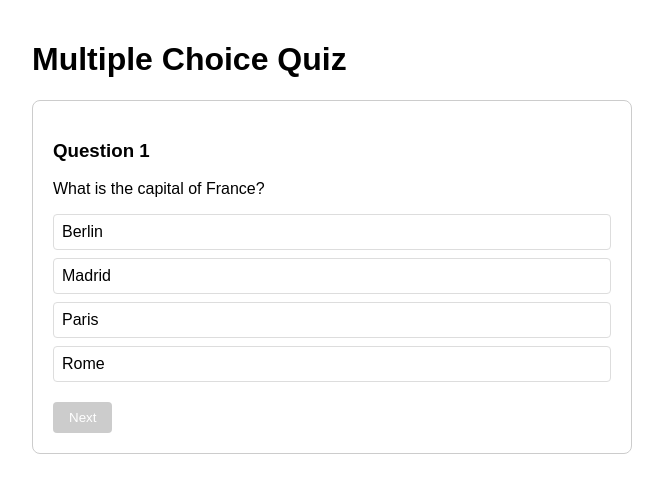
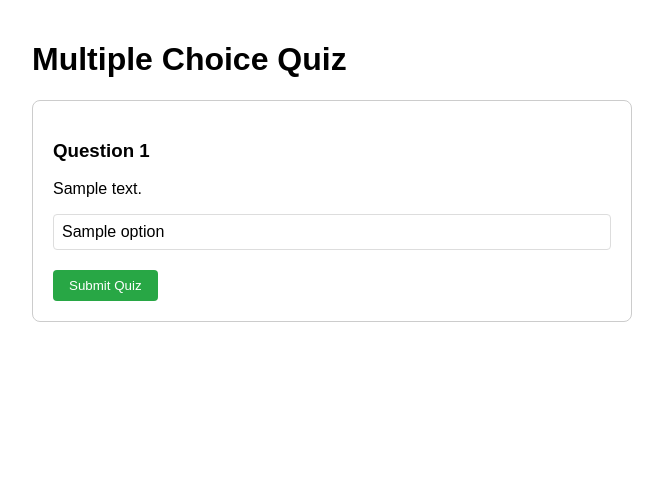
Before and after one commit to Fabshkiee/Cin-ergy-PolliTeko, a Flask app: template templates/pretest.html in a window 1280 px wide. Shown: the top 493 px of the page, without its empty margins (308-971 px from the left). Run offline with Flask 3, Linux system fonts and the light colour scheme; the template is opened without the code that fills it: most values are stand-ins (such as "Sample title", 1, 10 or a date in 2020).

Commit message:
Fix Match choices

```diff
--- a/app.py
+++ b/app.py
@@ -2,7 +2,7 @@ from flask import Flask, render_template, request, redirect, url_for, session, B
 import gspread
 import os
 from google.oauth2.service_account import Credentials
-from candidatesAdd import getAllOptions, quizCard, candidatesBP
+
 
 
 
@@ -15,8 +15,9 @@ client = gspread.authorize(creds)
 sheet_id = "15P43fHag6Va8upWyhvUJwV0ECbtU4zeMsFp5DiPUXzM"
 workbook = client.open_by_key(sheet_id)
 sheet = workbook.worksheet("Sheet1")
+sheet2 = workbook.worksheet("pillars")
 
-app.register_blueprint(candidatesBP)
+
 
 @app.route('/')
 def home():
@@ -36,7 +37,7 @@ def login():
             if row[0] == user_id and row[1] == password:
                 session['user_id'] = user_id
                 return redirect('/dashboard')
-    return render_template('index.html', error="ID/Password is not found")
+    return render_template('index.html', error="User ID not found")
 
 
 @app.route('/dashboard')
@@ -47,5 +48,30 @@ def dashboard():
 
 
 
+
+@app.route('/quiz')
+def quiz():
+    try:
+        # Get ALL non-empty cells in Column A
+        column_a = sheet2.col_values(1)  # Gets all values in Column A
+        options = [value.strip() for value in column_a if value.strip()]
+
+        questions = [{
+            'id': 1,
+            'text': 'What is the capital of France?',
+            'options': options  # Now contains all non-empty A column values
+        }]
+
+        return render_template('pretest.html', questions=questions)
+
+    except Exception as e:
+        return f"Error loading quiz: {str(e)}", 500
+
+@app.route('/save-results', methods=['POST'])
+def save_results():
+    data = request.json
+    print("User selected:", data['answers'])
+    return jsonify({"status": "success"})
+
 if __name__ == '__main__':
         app.run(host="0.0.0.0", port=int(os.environ.get("PORT", 5000)))
--- a/candidatesAdd.py
+++ b/candidatesAdd.py
@@ -22,6 +22,7 @@ def getAllOptions():
 
 @candidatesBP.route('/quiz')
 def quizCard():
+    render_templates("pretest.html")
     options = getAllOptions()
 
     questions = [
--- a/templates/landingpage.html
+++ b/templates/landingpage.html
@@ -13,7 +13,7 @@
         <nav class="navbar">
             <ul>
                 <li><a id="home" class="logo" href="#home">LOGO</a></li>
-                <li><a>Deliberation</a></li>
+                <li><a href="/quiz">Deliberation</a></li>
                 <li><a>Candidates</a></li>
                 <li><a>About</a></li>
             </ul>
--- a/templates/pretest.html
+++ b/templates/pretest.html
@@ -71,83 +71,36 @@
 <body>
     <h1>Multiple Choice Quiz</h1>
 
-    <div id="card1" class="card active">
-        <h3>Question 1</h3>
-        <p>What is the capital of France?</p>
+    {% for question in questions %}
+    <div id="card{{ question.id }}" class="card {% if question.id == 1 %}active{% endif %}">
+        <h3>Question {{ question.id }}</h3>
+        <p>{{ question.text }}</p>
         <div class="options">
-            <div class="option" onclick="selectOption(this, 1)">Berlin</div>
-            <div class="option" onclick="selectOption(this, 1)">Madrid</div>
-            <div class="option" onclick="selectOption(this, 1)">Paris</div>
-            <div class="option" onclick="selectOption(this, 1)">Rome</div>
+            {% for option in question.options %}
+            <div class="option" onclick="selectOption(this, {{ question.id }})" data-value="{{ option }}">
+                {{ option }}
+            </div>
+            {% endfor %}
         </div>
         <div class="button-container">
-            <button id="next1" onclick="nextQuestion(1)" disabled>Next</button>
+            {% if question.id > 1 %}
+            <button class="back" onclick="prevQuestion({{ question.id }})">Back</button>
+            {% else %}
+            <div></div> <!-- Spacer -->
+            {% endif %}
+
+            {% if question.id < questions|length %}
+            <button id="next{{ question.id }}" onclick="nextQuestion({{ question.id }})" disabled>Next</button>
+            {% else %}
+            <button id="next{{ question.id }}" class="submit" onclick="submitQuiz()" disabled>Submit Quiz</button>
+            {% endif %}
         </div>
     </div>
-
-    <div id="card2" class="card">
-        <h3>Question 2</h3>
-        <p>Which planet is known as the Red Planet?</p>
-        <div class="options">
-            <div class="option" onclick="selectOption(this, 2)">Venus</div>
-            <div class="option" onclick="selectOption(this, 2)">Mars</div>
-            <div class="option" onclick="selectOption(this, 2)">Jupiter</div>
-            <div class="option" onclick="selectOption(this, 2)">Saturn</div>
-        </div>
-        <div class="button-container">
-            <button class="back" onclick="prevQuestion(2)">Back</button>
-            <button id="next2" onclick="nextQuestion(2)" disabled>Next</button>
-        </div>
-    </div>
-
-    <div id="card3" class="card">
-        <h3>Question 3</h3>
-        <p>What is the largest mammal?</p>
-        <div class="options">
-            <div class="option" onclick="selectOption(this, 3)">Elephant</div>
-            <div class="option" onclick="selectOption(this, 3)">Blue Whale</div>
-            <div class="option" onclick="selectOption(this, 3)">Giraffe</div>
-            <div class="option" onclick="selectOption(this, 3)">Polar Bear</div>
-        </div>
-        <div class="button-container">
-            <button class="back" onclick="prevQuestion(3)">Back</button>
-            <button id="next3" onclick="nextQuestion(3)" disabled>Next</button>
-        </div>
-    </div>
-
-    <div id="card4" class="card">
-        <h3>Question 4</h3>
-        <p>Which language is primarily used for web development?</p>
-        <div class="options">
-            <div class="option" onclick="selectOption(this, 4)">Java</div>
-            <div class="option" onclick="selectOption(this, 4)">Python</div>
-            <div class="option" onclick="selectOption(this, 4)">JavaScript</div>
-            <div class="option" onclick="selectOption(this, 4)">C++</div>
-        </div>
-        <div class="button-container">
-            <button class="back" onclick="prevQuestion(4)">Back</button>
-            <button id="next4" onclick="nextQuestion(4)" disabled>Next</button>
-        </div>
-    </div>
-
-    <div id="card5" class="card">
-        <h3>Question 5</h3>
-        <p>Who painted the Mona Lisa?</p>
-        <div class="options">
-            <div class="option" onclick="selectOption(this, 5)">Vincent van Gogh</div>
-            <div class="option" onclick="selectOption(this, 5)">Pablo Picasso</div>
-            <div class="option" onclick="selectOption(this, 5)">Leonardo da Vinci</div>
-            <div class="option" onclick="selectOption(this, 5)">Michelangelo</div>
-        </div>
-        <div class="button-container">
-            <button class="back" onclick="prevQuestion(5)">Back</button>
-            <button id="next5" class="submit" onclick="nextQuestion(5)">Submit Quiz</button>
-        </div>
-    </div>
+    {% endfor %}
 
     <div id="results" class="results">
         <h3>Quiz Results</h3>
-        <p>Your score: <span id="score">0</span> out of 5</p>
+        <p>Your score: <span id="score">0</span> out of {{ questions|length }}</p>
         <button onclick="resetQuiz()">Take Quiz Again</button>
     </div>
 
@@ -174,7 +127,7 @@
             optionElement.classList.add('selected');
 
             // Store the user's answer
-            userAnswers[questionNum] = optionElement.textContent;
+            userAnswers[questionNum] = optionElement.dataset.value;
 
             // Enable the next button
             document.getElementById(`next${questionNum}`).disabled = false;
@@ -184,13 +137,10 @@
             // Hide current question
             document.getElementById(`card${currentQ}`).classList.remove('active');
 
-            if (currentQ < 5) {
+            if (currentQ < {{ questions|length }}) {
                 // Show next question
                 document.getElementById(`card${currentQ + 1}`).classList.add('active');
                 currentQuestion = currentQ + 1;
-
-                // Preselect any previously selected answer
-                preselectAnswer(currentQ + 1);
             } else {
                 // Quiz is complete - show results
                 calculateScore();
@@ -207,21 +157,26 @@
             currentQuestion = currentQ - 1;
         }
 
-        function preselectAnswer(questionNum) {
-            if (userAnswers[questionNum]) {
-                const options = document.querySelectorAll(`#card${questionNum} .option`);
-                options.forEach(option => {
-                    if (option.textContent === userAnswers[questionNum]) {
-                        option.classList.add('selected');
-                        document.getElementById(`next${questionNum}`).disabled = false;
-                    }
-                });
-            }
+        function submitQuiz() {
+            calculateScore();
+            document.getElementById('results').style.display = 'block';
+            document.querySelector('.card.active').classList.remove('active');
+
+            // Send results to server (optional)
+            fetch('/save-results', {
+                method: 'POST',
+                headers: {
+                    'Content-Type': 'application/json',
+                },
+                body: JSON.stringify({
+                    answers: userAnswers
+                })
+            });
         }
 
         function calculateScore() {
             let score = 0;
-            for (let i = 1; i <= 5; i++) {
+            for (let i = 1; i <= {{ questions|length }}; i++) {
                 if (userAnswers[i] === correctAnswers[i]) {
                     score++;
                 }
@@ -237,7 +192,7 @@
             });
 
             // Disable all next buttons
-            for (let i = 1; i <= 5; i++) {
+            for (let i = 1; i <= {{ questions|length }}; i++) {
                 document.getElementById(`next${i}`).disabled = true;
             }
 
@@ -248,7 +203,7 @@
 
             // Hide results and show first question
             document.getElementById('results').style.display = 'none';
-            document.querySelector('.card.active').classList.remove('active');
+            document.querySelectorAll('.card').forEach(card => card.classList.remove('active'));
             document.getElementById('card1').classList.add('active');
             currentQuestion = 1;
         }
```
